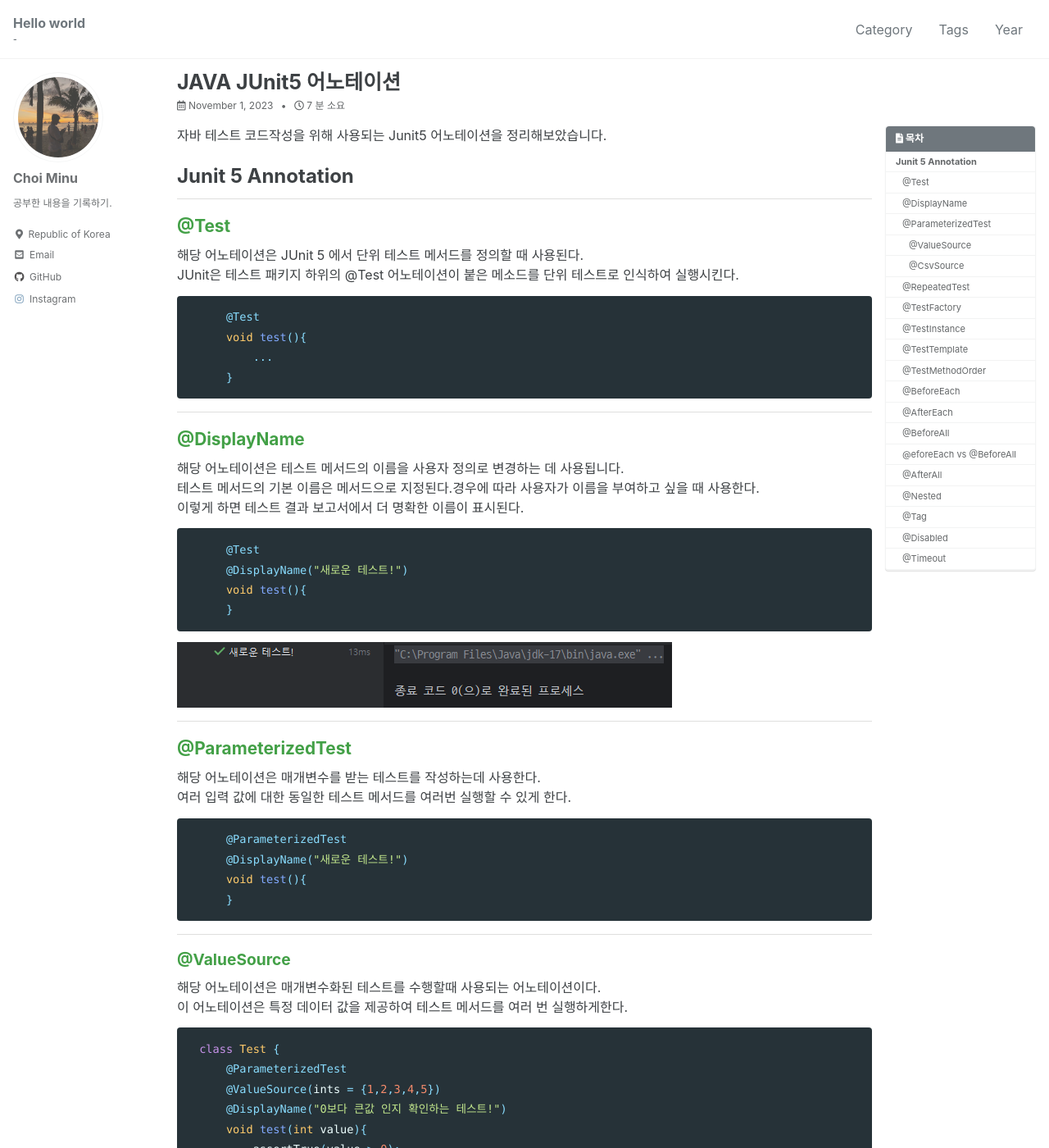
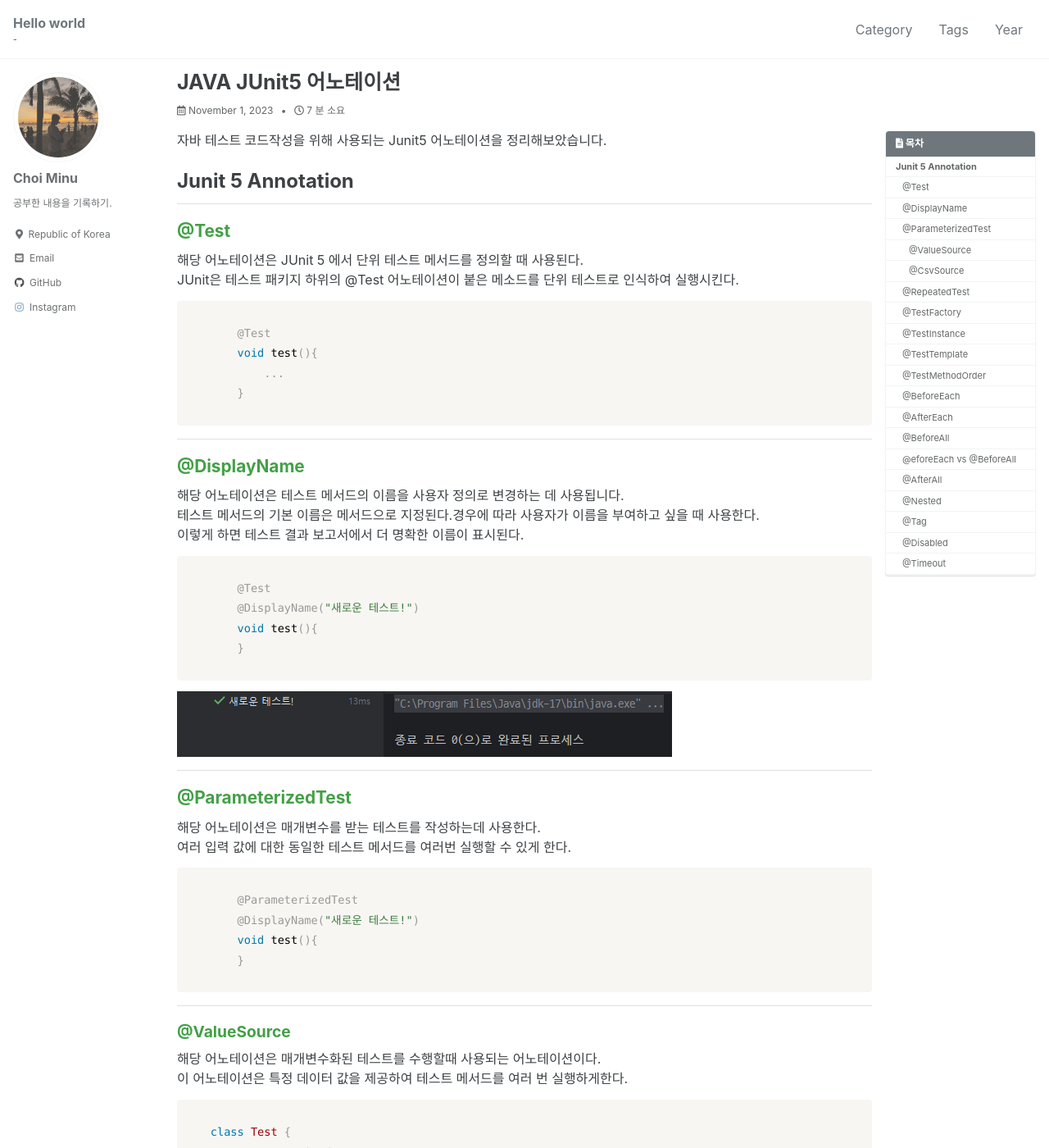
Before and after one commit to choimung/choimung.github.io, a Jekyll site: the page built from _posts/Java/2023-11-01-JAVA JUnit Annotaion.md, in a window 1280 px wide and 1400 px high. Shown: the whole window at 82% size. Built offline with Jekyll 4.4.1, drawn with Linux system fonts in a browser that asks for light colours; cached includes are drawn as plain includes; comment, search, counter and statistics services are not loaded.

Commit message:
docs : 블로그 디자인 변경

```diff
--- a/_layouts/home.html
+++ b/_layouts/home.html
@@ -3,7 +3,7 @@ layout: archive
 ---
 
 
-<div>
+<div align="center">
 
     <img src="../image/profile/profile.jpg" alt="">
     <br>
--- a/_sass/minimal-mistakes/_base.scss
+++ b/_sass/minimal-mistakes/_base.scss
@@ -170,9 +170,9 @@ figcaption > code,
 td > code {
   padding-top: 0.2rem;
   padding-bottom: 0.2rem;
-    color: #eb5757;
-  font-size: 0.8em;
-  background: #ededeb;
+  color: #990000;
+  font-size: 0.9em;
+  background: #f7f6f3;
   border-radius: $border-radius;
 
   &:before,
@@ -195,7 +195,7 @@ hr {
 
 ul li,
 ol li {
-  margin-bottom: 0.4em;
+  margin-bottom: 0.7em;
 }
 
 li ul,
--- a/_sass/minimal-mistakes/_page.scss
+++ b/_sass/minimal-mistakes/_page.scss
@@ -75,7 +75,7 @@ body {
   line-height: 1;
 
   & + .page__meta {
-    margin-top: -0.5em;
+    margin-top: 0.0em;
   }
 }
 
@@ -111,7 +111,15 @@ body {
   li,
   dl {
     font-size: 1em;
+    margin-left: -0px;
   }
+    body.ul{
+        color: aliceblue;
+    }
+
+    ul{
+//        margin-top: -2px;
+    }
 
     //마진 수정됨
   /* paragraph indents */
--- a/_sass/minimal-mistakes/_syntax.scss
+++ b/_sass/minimal-mistakes/_syntax.scss
@@ -8,7 +8,8 @@ div.highlighter-rouge,
 figure.highlight {
   position: relative;
   margin-bottom: 1em;
-  background: $base00;
+//  background: $base00;
+background: #f7f6f3;
   color: $base05;
   font-family: $monospace;
   font-size: 0.85em;
@@ -18,7 +19,7 @@ figure.highlight {
   > pre,
   pre.highlight {
     margin: 1em;
-    padding: 1em;
+    padding: 2em;
   }
 }
 
@@ -72,7 +73,7 @@ figure.highlight {
   }
   .k {
     /* Keyword */
-    color: $base0e;
+    color: #07a;
   }
   .l {
     /* Literal */
@@ -80,11 +81,11 @@ figure.highlight {
   }
   .n {
     /* Name */
-    color: $base05;
+    color: #900;
   }
   .o {
     /* Operator */
-    color: $base0c;
+    color: #999999;
   }
   .p {
     /* Punctuation */
@@ -100,7 +101,7 @@ figure.highlight {
   }
   .c1 {
     /* Comment.Single */
-    color: $base04;
+    color: #999;
   }
   .cs {
     /* Comment.Special */
@@ -139,31 +140,32 @@ figure.highlight {
   }
   .kc {
     /* Keyword.Constant */
-    color: $base0e;
+    color: #0077aa;
   }
   .kd {
     /* Keyword.Declaration */
-    color: $base0e;
+//    color: $base0e;
+    color: #0077aa;
   }
   .kn {
     /* Keyword.Namespace */
-    color: $base0c;
+    color: #0077aa;
   }
   .kp {
     /* Keyword.Pseudo */
-    color: $base0e;
+    color: #0077aa;
   }
   .kr {
     /* Keyword.Reserved */
-    color: $base0e;
+    color: #0077aa;
   }
   .kt {
     /* Keyword.Type */
-    color: $base0a;
+    color: #0077aa;
   }
   .ld {
     /* Literal.Date */
-    color: $base0b;
+    color: #0077aa;
   }
   .m {
     /* Literal.Number */
@@ -171,11 +173,11 @@ figure.highlight {
   }
   .s {
     /* Literal.String */
-    color: $base0b;
+    color: #3d7d3d;
   }
   .na {
     /* Name.Attribute */
-    color: $base0d;
+    color: #000000;
   }
   .nb {
     /* Name.Builtin */
@@ -183,7 +185,7 @@ figure.highlight {
   }
   .nc {
     /* Name.Class */
-    color: $base0a;
+    color: #990000;
   }
   .no {
     /* Name.Constant */
@@ -191,7 +193,8 @@ figure.highlight {
   }
   .nd {
     /* Name.Decorator */
-    color: $base0c;
+//    color: $base0c;
+    color: #999;
   }
   .ni {
     /* Name.Entity */
@@ -203,7 +206,7 @@ figure.highlight {
   }
   .nf {
     /* Name.Function */
-    color: $base0d;
+    color: #000000;
   }
   .nl {
     /* Name.Label */
```
